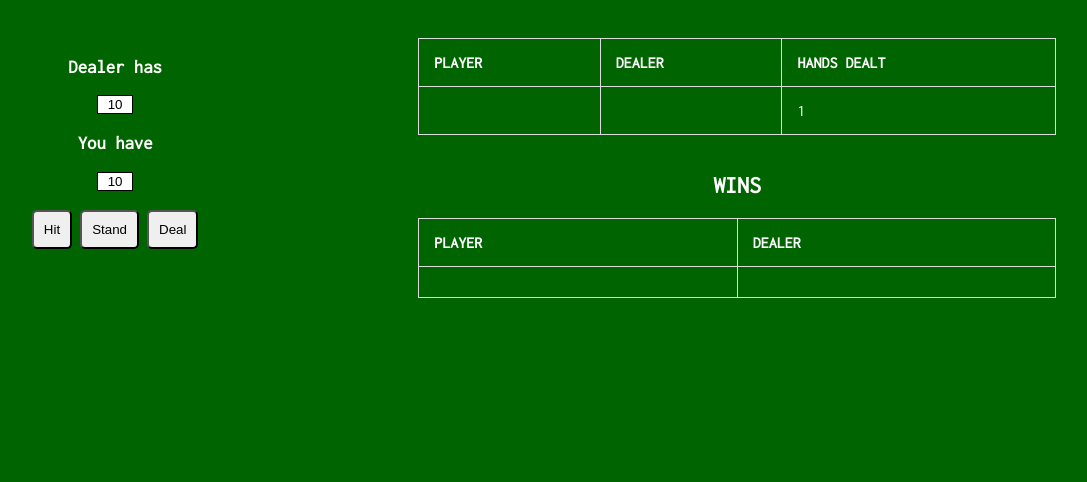
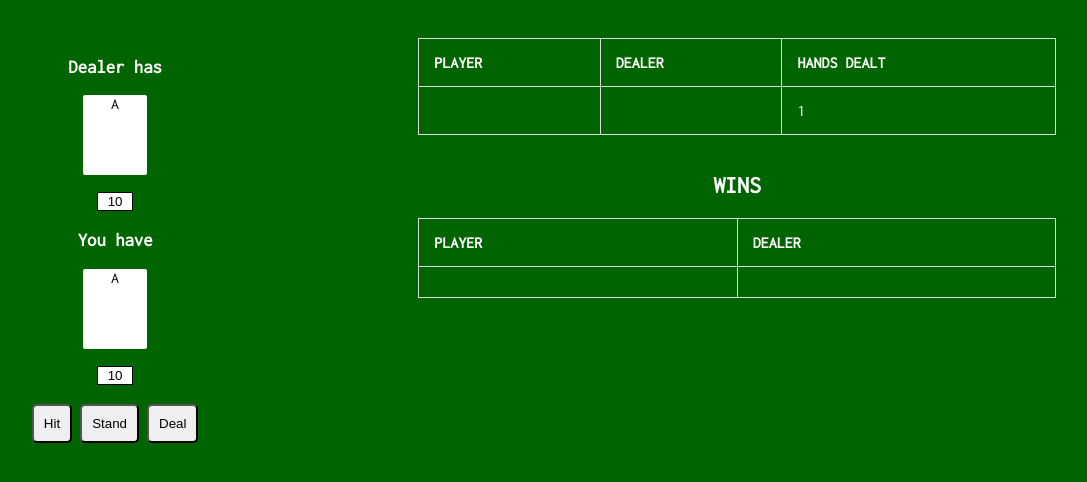
Before and after one commit to kyleryanaz/Blackjack, a plain HTML site: page index.html in a window 1280 px wide. Both pictures are taken after a click on the button "Deal". Shown: the whole page, without its empty margins (186-1273 px from the left). Drawn offline with Linux system fonts and the light colour scheme.

Commit message:
displaying cards on deal

```diff
--- a/index.html
+++ b/index.html
@@ -11,9 +11,32 @@
     <div class="grid-container">
         <div class="grid-item">
             <div id="cardTable">
+
                 <h3>Dealer has</h3>
+                <div class="cards" id="cardD01">
+                        A
+                    </div>
+                    <div class="cards" id="cardD02">
+                        2
+                    </div>
+                    <div class="cards" id="cardD03">
+                        3
+                    </div>
+                    <br>
+                    <br>
                 <input type="text" id="dealerHand" />
                 <h3>You have</h3>
+                <div class="cards" id="cardP01">
+                        A
+                    </div>
+                    <div class="cards" id="cardP02">
+                        2
+                    </div>
+                    <div class="cards" id="cardP03">
+                        3
+                    </div>
+                    <br>
+                    <br>
                 <input type="text" id="playerHand" />
                 <!--This Empty <h3> keeps the inputs aligned and serves as two <br>s -->
                 <h3></h3>
--- a/script.js
+++ b/script.js
@@ -27,9 +27,9 @@ function getCard() {
   return card;
 }
 
-// hand count - counting how many hands have been dealt
+// counting how many hands have been dealt
 let handCount = 0;
-// hand arrays - collecting each dealt card into arrays
+// collecting each dealt card into arrays
 let ph = [];
 let dh = [];
 
@@ -37,7 +37,6 @@ function dealCards() {
   //reset hand arrays
   ph = [];
   dh = [];
-  //add one to handCount
   handCount += 1;
   //empties player comment box
   document.getElementById("playerCom").innerHTML = "";
@@ -45,13 +44,13 @@ function dealCards() {
   document.getElementById("dealerCom").innerHTML = "";
   //updates dom from handCount
   document.getElementById("COUNT").innerHTML = handCount;
-  //dealer variable magic
   let res = document.getElementById("dealerHand");
-  //player variable magic
   let resa = document.getElementById("playerHand");
   //draw first cards
   let dealerCard = getCard();
+  document.getElementById("cardD01").style.display = "inline-block";
   let playerCard = getCard();
+  document.getElementById("cardP01").style.display = "inline-block";
   //send card values to dom
   resa.value = playerCard;
   res.value = dealerCard;
@@ -65,10 +64,8 @@ function dealer() {
   let res = document.getElementById("dealerHand");
   //while dealer has less than 17 it has to hit
   while (res.value < 17) {
-    //draw new card
     let newCard = getCard();
     let newTotal = parseInt(res.value) + parseInt(newCard);
-    //add new card to total
     res.value = newTotal;
     //add new card into dealer hand array
     dh.push(newCard);
@@ -79,10 +76,8 @@ function dealer() {
 
 function player() {
   let res = document.getElementById("playerHand");
-  //draw new card
   let newCard = getCard();
   let newTotal = parseInt(res.value) + parseInt(newCard);
-  //add new card to total
   res.value = newTotal;
   //add new card into player hand array
   ph.push(newCard);
@@ -100,9 +95,7 @@ let whoWonH = 0;
 let whoWonC = 0;
 
 function determineWinner() {
-  //collect players score
   let a = parseInt(document.getElementById("playerHand").value);
-  //collect dealers score
   let b = parseInt(document.getElementById("dealerHand").value);
   //if dealer has more than 21, player wins
   if (b > 21) {
--- a/style.css
+++ b/style.css
@@ -13,6 +13,16 @@ input {
 button {
   border-radius: 5px;
   padding: 10px;
+}
+
+.cards {
+  /* display: inline-block; */
+  background-color: white;
+  border-radius: 2px;
+  color: black;
+  width: 5vw;
+  height: 10vh;
+  display: none;
 }
 
 .grid-container {
```
